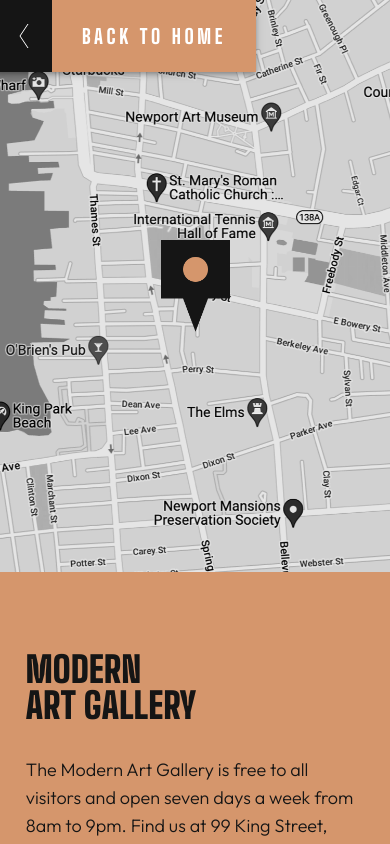
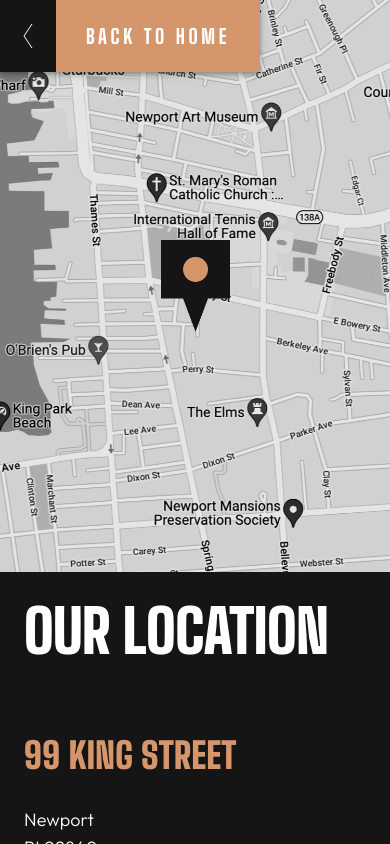
Before and after one commit to mseidel819/fe-art-gallery-website, a React (Create React App) app: page / in a window 390 px wide. Both pictures are taken after a click on the button "OUR LOCATION". Shown: the top 844 px of the page. Built offline with nearby package versions, Linux system fonts and the light colour scheme.

Commit message:
map page responsiveness

```diff
--- /dev/null
+++ b/src/components/map-text/map-text.component.jsx
@@ -0,0 +1,47 @@
+import { Grid, Typography } from "@mui/material";
+
+const MapText = ({ size }) => {
+  return (
+    <div style={{ backgroundColor: "#151515" }}>
+      <Grid
+        container
+        spacing={5}
+        sx={{
+          padding: `${
+            size === "desktop" ? "100px" : size === "tablet" ? "50px" : "24px"
+          }`,
+        }}
+      >
+        <Grid container item sm={6}>
+          <Grid item sm={6}>
+            <Typography variant="h2" color="white">
+              Our Location
+            </Typography>
+          </Grid>
+        </Grid>
+
+        <Grid container item sm={6}>
+          <Grid item xs={12}>
+            <Typography variant="h4" color="primary">
+              99 King Street
+            </Typography>
+          </Grid>
+          <Grid item xs={12} sx={{ marginBottom: "20px" }}>
+            <Typography variant="p" color="white">
+              Newport <br /> RI 02840 <br /> United States of America
+            </Typography>
+          </Grid>
+          <Grid item xs={12} sx={{ marginBottom: "40px" }}>
+            <Typography variant="p" color="white">
+              Our newly opened gallery is located near the Edward King House on
+              99 King Street, the Modern Art Gallery is free to all visitors and
+              open seven days a week from 8am to 9pm.
+            </Typography>
+          </Grid>
+        </Grid>
+      </Grid>
+    </div>
+  );
+};
+
+export default MapText;
--- a/src/components/map/map.component.jsx
+++ b/src/components/map/map.component.jsx
@@ -9,7 +9,7 @@
 const Map = ({ size, buttonHandler }) => {
   return (
     <>
-      <div sx={{ position: "relative", margin: 0 }}>
+      <div>
         <CardMedia
           component="img"
           image={
@@ -22,17 +22,17 @@
           alt="location map"
         />
       </div>
-      <Container
+      <Grid
         sx={{
           top: 0,
           position: "absolute",
           marginLeft: `${
-            size === "desktop" ? "150px" : size === "tablet" ? "50px" : "-20px"
+            size === "desktop" ? "150px" : size === "tablet" ? "50px" : "0px"
           }`,
         }}
       >
         <ButtonBack buttonHandler={buttonHandler} />
-      </Container>
+      </Grid>
     </>
   );
 };
--- a/src/pages/location-page/location-page.component.jsx
+++ b/src/pages/location-page/location-page.component.jsx
@@ -1,10 +1,12 @@
 import Footer from "../../components/footer/footer.component";
 import Map from "../../components/map/map.component";
+import MapText from "../../components/map-text/map-text.component";
 
 const LocationPage = ({ size, buttonHandler }) => {
   return (
     <>
       <Map buttonHandler={buttonHandler} size={size} />
+      <MapText size={size} />
       <Footer
         bkgColor={"#d5966c"}
         color={"#151515"}
```
